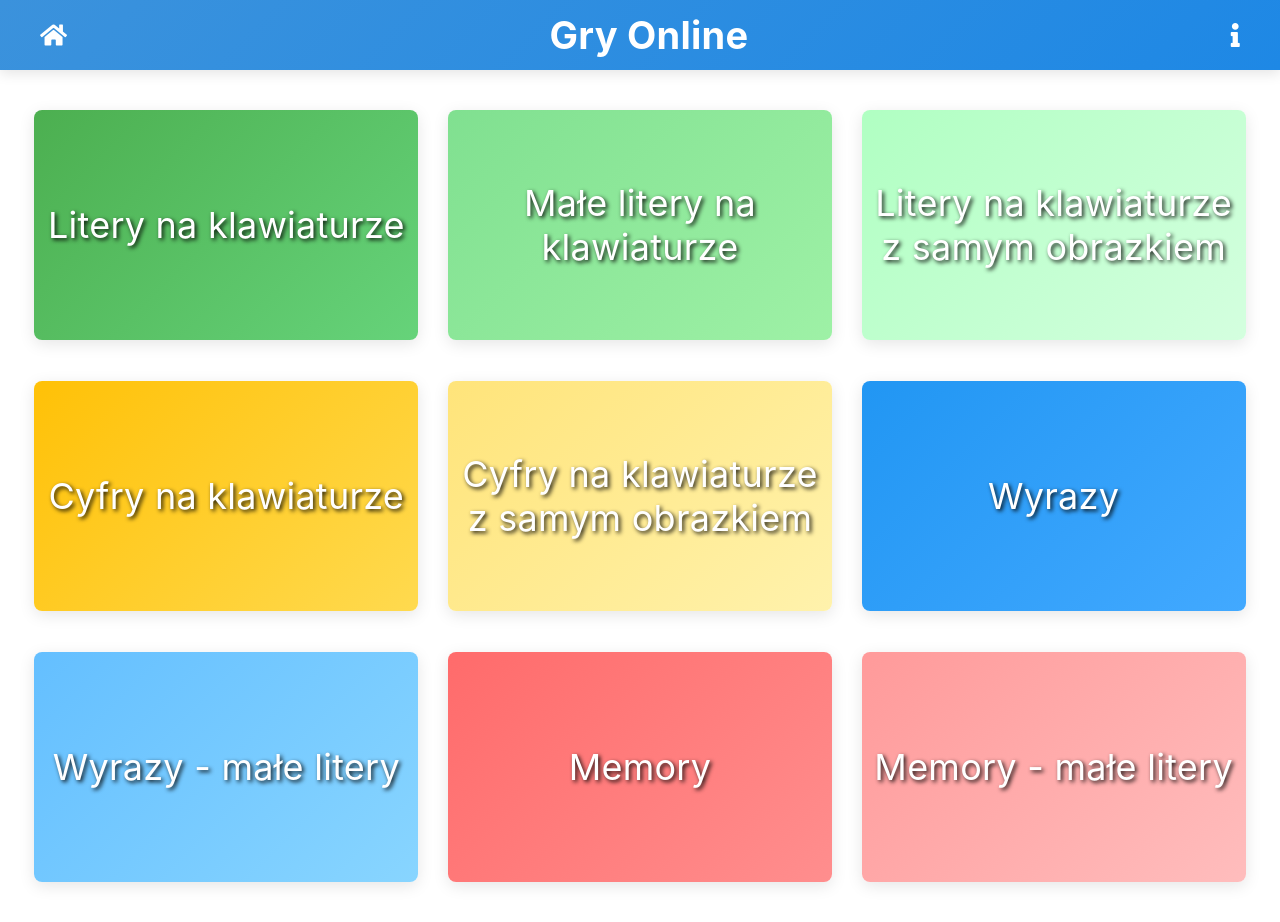
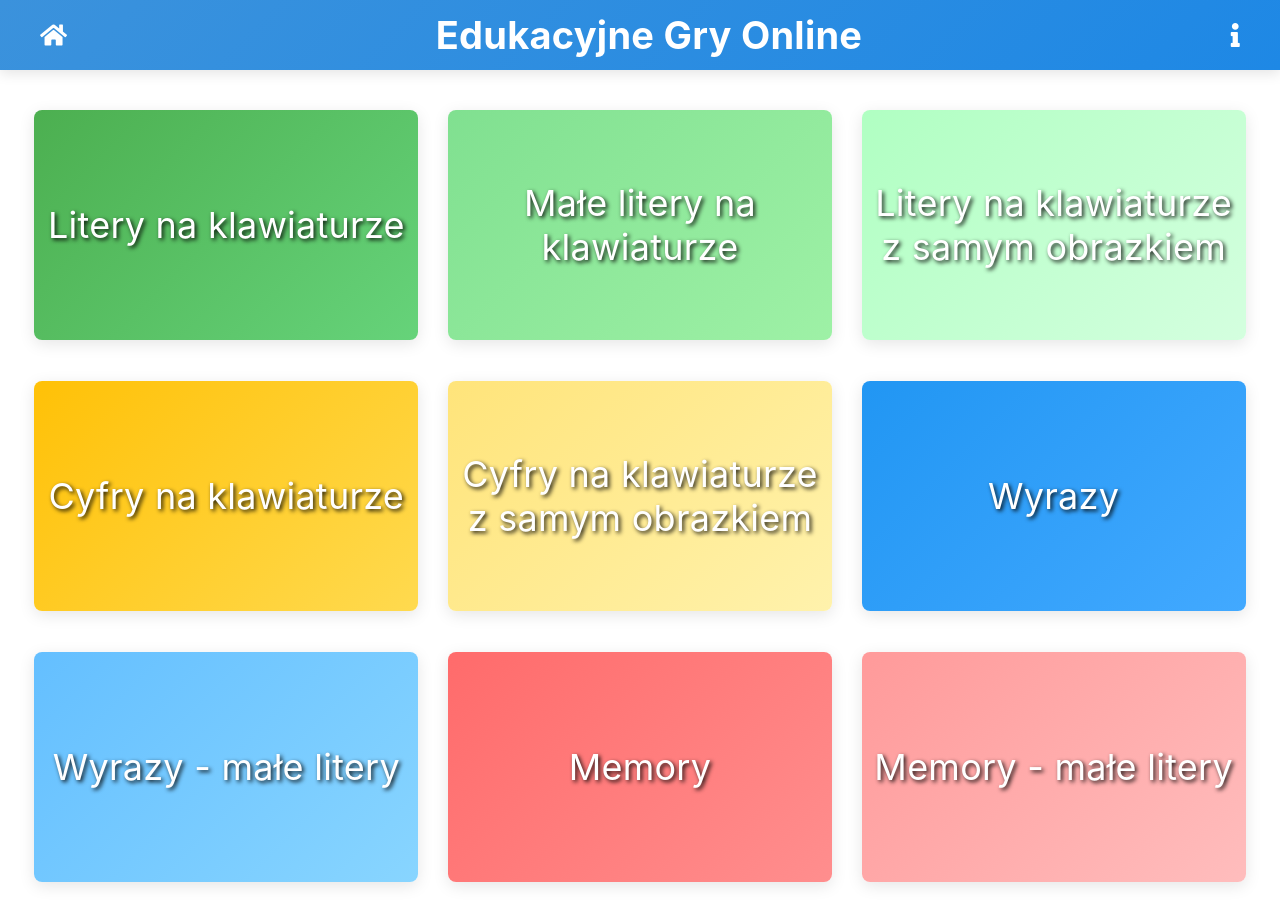
Before and after one commit to Patresss/Gry-Online, an Angular app: page / in a window 1280 px wide. Built offline with nearby package versions, Linux system fonts and the light colour scheme.

Commit message:
Rename project

```diff
--- a/src/app/app.component.ts
+++ b/src/app/app.component.ts
@@ -6,5 +6,5 @@ import { Component } from '@angular/core';
   styleUrls: ['./app.component.css']
 })
 export class AppComponent {
-  title = 'Gry Online';
+  title = 'Edukacyjne Gry Online';
 }
--- a/src/app/app.module.ts
+++ b/src/app/app.module.ts
@@ -28,7 +28,7 @@ const routes: Routes = [
     path: '',
     component: MainPageComponent,
     data: {
-      title: 'Gry Online'
+      title: 'Edukacyjne Gry Online'
     }
   },
   {
--- a/src/app/component/toolbar/toolbar.component.ts
+++ b/src/app/component/toolbar/toolbar.component.ts
@@ -10,7 +10,7 @@ import {InfoDialogComponent} from "../../dialog/info-dialog/info-dialog.componen
   styleUrls: ['./toolbar.component.css']
 })
 export class ToolbarComponent {
-  pageTitle: string = 'Gry Online';
+  pageTitle: string = 'Edukacyjne Gry Online';
 
   constructor(private router: Router, public dialog: MatDialog) {
     this.router.events.pipe(
@@ -22,7 +22,7 @@ export class ToolbarComponent {
 
   private updatePageTitle() {
     let currentRoute = this.router.routerState.snapshot.root;
-    let title = 'Gry Online';
+    let title = 'Edukacyjne Gry Online';
 
     while (currentRoute) {
       if (currentRoute.data && currentRoute.data['title']) {
--- a/src/app/dialog/info-dialog/info-dialog.component.html
+++ b/src/app/dialog/info-dialog/info-dialog.component.html
@@ -1,5 +1,5 @@
 <mat-dialog-content class="dialog" >
-  <h1 mat-dialog-title>Gry Online</h1>
+  <h1 mat-dialog-title>Edukacyjne Gry Online</h1>
   <p>Edukacyjne gry typu open source</p>
   <p>
     Kod źródłowy:
--- a/src/index.html
+++ b/src/index.html
@@ -2,7 +2,7 @@
 <html lang="en">
 <head>
   <meta charset="utf-8">
-  <title>Gry Online</title>
+  <title>Edukacyjne Gry Online</title>
   <base href="/">
   <meta name="viewport" content="width=device-width, initial-scale=1">
   <link rel="icon" type="image/x-icon" href="favicon.ico">
```
